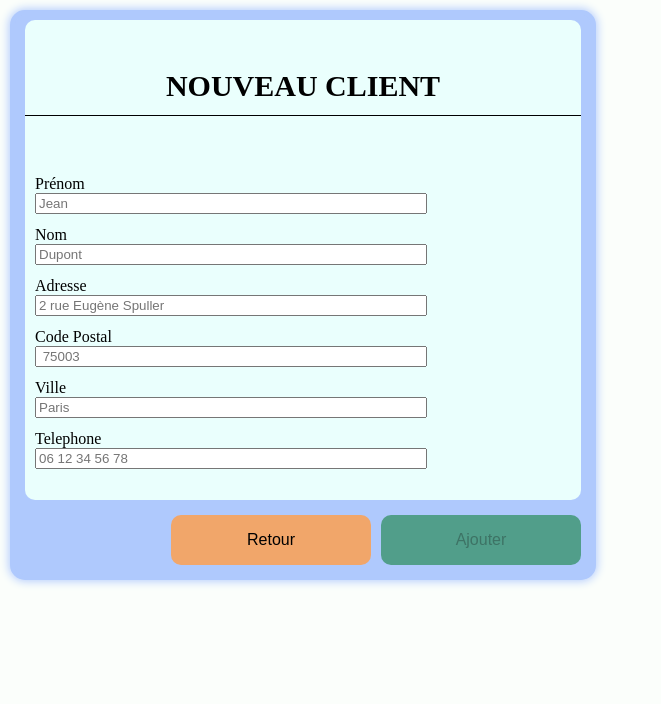
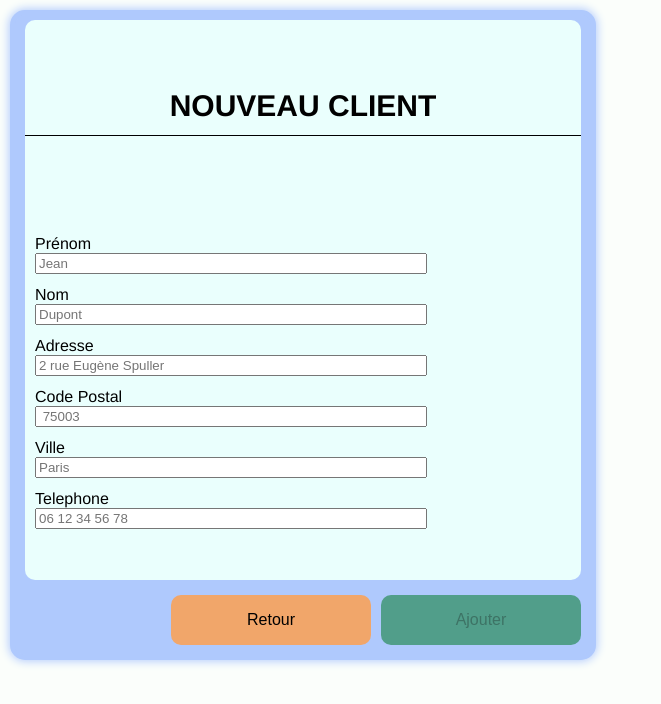
Before and after one commit to corentin-vanaquer/ProxyBankSI-Angular, an Angular app: page /add in a window 1280 px wide. Shown: the top 704 px of the page, without its empty margins (0-661 px from the left). Built offline with nearby package versions, Linux system fonts and the light colour scheme.

Commit message:
font size title and text color modified, fonts harmonize

```diff
--- a/src/app/account-details/account-details.component.css
+++ b/src/app/account-details/account-details.component.css
@@ -6,8 +6,8 @@
   display: flex;
   flex-direction: column;
   justify-content: flex-start;
-  height: 70vh;
-  max-height: 70vh;
+  height: 80vh;
+  max-height: 80vh;
   max-width: 100%;
   margin: 10px;
   border: 5px solid #AFC9FD;
--- a/src/app/account-list/account-list.component.css
+++ b/src/app/account-list/account-list.component.css
@@ -3,8 +3,8 @@
 }
 
 .container-account-list {
-  height: 70vh;
-  max-height: 70vh;
+  height: 80vh;
+  max-height: 80vh;
   max-width: 100%;
   margin: 10px;
   border: 5px solid #AFC9FD;
--- a/src/app/add-client/add-client.component.css
+++ b/src/app/add-client/add-client.component.css
@@ -1,6 +1,6 @@
 .container-create-client-form {
-  height: 70vh;
-  max-height: 70vh;
+  height: 80vh;
+  max-height: 80vh;
   width: 45vw;
   margin: 10px;
   border: 5px solid #AFC9FD;
@@ -9,6 +9,8 @@
   display: flex;
   flex-direction: column;
   background-color: #AFC9FD;
+  font-family: 'Franklin Gothic Medium', 'Arial Narrow', Arial, sans-serif
+
 }
 
 .form-card {
@@ -20,7 +22,7 @@
   border-radius: 10px;
   background-color: #EAFFFD;
   margin: 5px 10px;
-  height: 70vh;
+  height: 80vh;
   padding-top: 10px;
 }
 
--- a/src/app/add-current-account/add-current-account.component.css
+++ b/src/app/add-current-account/add-current-account.component.css
@@ -1,6 +1,6 @@
 .container-create-account-form {
-  height: 70vh;
-  max-height: 70vh;
+  height: 80vh;
+  max-height: 80vh;
   width: 45vw;
   margin: 10px;
   border: 5px solid #AFC9FD;
@@ -9,6 +9,8 @@
   display: flex;
   flex-direction: column;
   background-color: #AFC9FD;
+  font-family: 'Franklin Gothic Medium', 'Arial Narrow', Arial, sans-serif
+
 }
 
 .form-card {
@@ -19,7 +21,7 @@
   border-radius: 10px;
   background-color: #EAFFFD;
   margin: 5px 10px;
-  height: 70vh;
+  height: 80vh;
   padding-top: 10px;
 }
 
--- a/src/app/add-savings-account/add-savings-account.component.css
+++ b/src/app/add-savings-account/add-savings-account.component.css
@@ -1,6 +1,6 @@
 .container-create-account-form {
-  height: 70vh;
-  max-height: 70vh;
+  height: 80vh;
+  max-height: 80vh;
   width: 45vw;
   margin: 10px;
   border: 5px solid #AFC9FD;
@@ -9,6 +9,8 @@
   display: flex;
   flex-direction: column;
   background-color: #AFC9FD;
+  font-family: 'Franklin Gothic Medium', 'Arial Narrow', Arial, sans-serif
+
 }
 
 .form-card {
@@ -19,7 +21,7 @@
   border-radius: 10px;
   background-color: #EAFFFD;
   margin: 5px 10px;
-  height: 70vh;
+  height: 80vh;
   padding-top: 10px;
 }
 
--- a/src/app/client-details/client-details.component.css
+++ b/src/app/client-details/client-details.component.css
@@ -6,8 +6,8 @@
   display: flex;
   flex-direction: column;
   justify-content: space-between;
-  height: 70vh;
-  max-height: 70vh;
+  height: 80vh;
+  max-height: 80vh;
   max-width: 100%;
   margin: 10px;
   border: 5px solid #AFC9FD;
--- a/src/app/client-list/client-list.component.css
+++ b/src/app/client-list/client-list.component.css
@@ -3,8 +3,8 @@
 }
 
 .container-list-client {
-  height: 70vh;
-  max-height: 70vh;
+  height: 80vh;
+  max-height: 80vh;
   max-width: 100%;
   margin: 10px;
   border: 5px solid #AFC9FD;
--- a/src/app/home-advisor-account-list/home-advisor-account-list.component.css
+++ b/src/app/home-advisor-account-list/home-advisor-account-list.component.css
@@ -1,9 +1,10 @@
 header, h1 {
   text-align: center;
-  color: #74A1FB;
+  color: #02153B;
   animation-duration: 2s;
   animation-name: pulse;
   animation-timing-function: ease-in-out;
+  font-size: 40px;
 }
 
 
--- a/src/app/home-advisor-client-list/home-advisor-client-list.component.css
+++ b/src/app/home-advisor-client-list/home-advisor-client-list.component.css
@@ -1,9 +1,10 @@
 header, h1 {
   text-align: center;
-  color: #74A1FB;
+  color: #02153B;
   animation-duration: 2s;
   animation-name: pulse;
   animation-timing-function: ease-in-out;
+  font-size: 40px;
 }
 
 
```
